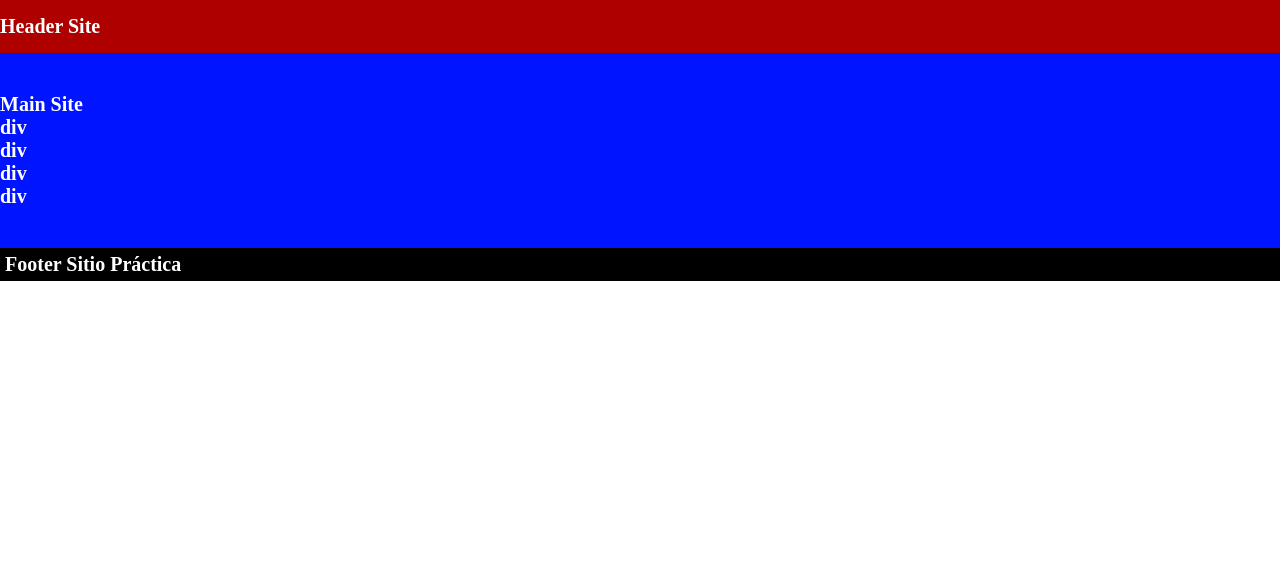
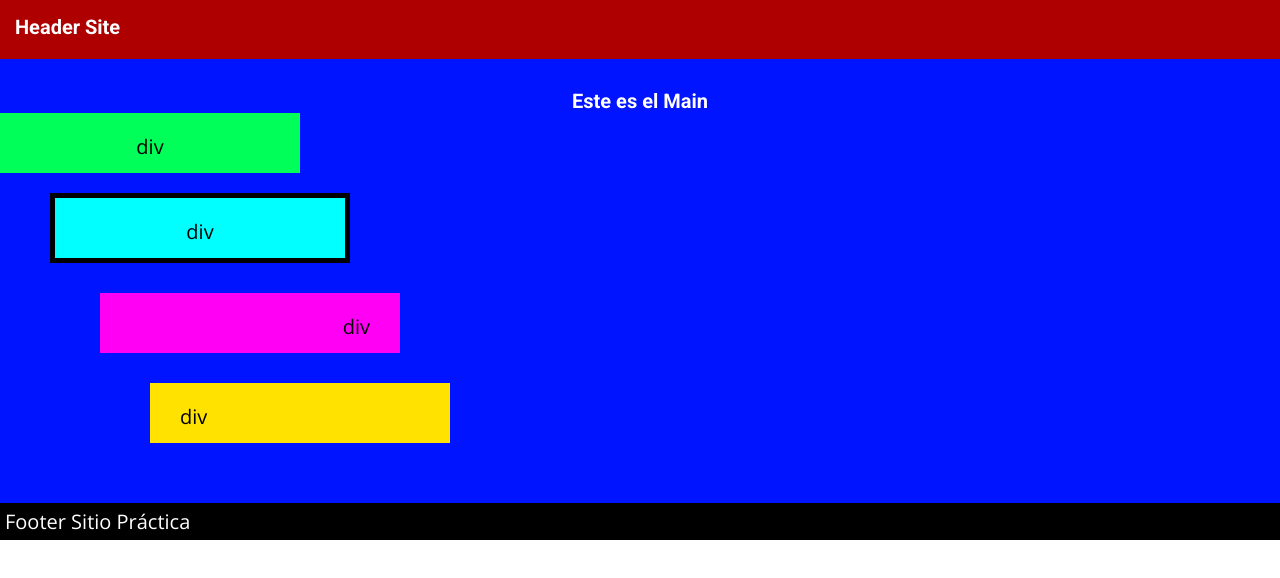
Before and after one commit to AndresMedrano/MasterDevF-AMV, a plain HTML site: page 03_boxmodel/index.html in a window 1280 px wide. Drawn offline with nearby package versions, Linux system fonts and the light colour scheme.

Commit message:
Box Model Realizado

```diff
--- a/03_boxmodel/assets/css/main.css
+++ b/03_boxmodel/assets/css/main.css
@@ -3,24 +3,25 @@
     padding: 0;
     font-weight: inherit;
     font-size: inherit;
+    box-sizing: border-box;
+}
+
+#body{
+    /* font-family: 'Roboto', sans-serif; */
 }
 
 #header {
     background-color: #af0000;
-    padding-top: 15px;
+    /* padding-top: 15px;
     padding-bottom: 15px;
-}
-
-h1, h2, h3, h4{
-    color: #fff;
-    font-weight: bold;
-    font-size: 20px;
+    padding-left: 20px; */
+    padding: 15px 15px 20px;
 }
 
 #main{
     background-color: #0014ff;
-    padding-top: 40px;
-    padding-bottom: 40px;
+    padding: 30px 0 30px 0px;
+
 }
 
 #footer{
@@ -28,3 +29,72 @@ h1, h2, h3, h4{
     padding: 5px;
 
 }
+
+h1, h2{
+    color: #fff;
+    font-size: 20px;
+    font-weight: 700;
+    font-family: 'Roboto', sans-serif;
+}
+
+h3{
+    color: #000;
+    font-size: 20px;
+    font-weight: 400;
+    font-family: 'Open Sans', sans-serif;
+}
+
+h4{
+    color: #fff;
+    font-size: 20px;
+    font-weight: 400;
+    font-family: 'Open Sans', sans-serif;
+}
+
+/* Seudoclases en CSS */
+
+main > h2:first-child{
+    text-align: center;
+
+    /* Otra Forma de centrar el texto */
+    /* width: 500px;
+    margin: 0 auto; */
+}
+
+/* NTH-CHILD Seudoclase, que toma el objeto que yo le especifique */
+/* div:nth-child(1){
+    background: #00ff59;
+} */
+
+div{
+    width: 300px;
+    height: 60px;
+    padding: 20px 0px 40px 0px;
+}
+
+.divisor1{
+    /* margin-left: -30px; */
+    text-align: center;
+    background: #00ff59;
+}
+
+.divisor2{
+    margin: 20px 0 30px 50px;
+    text-align: center;
+    background: #01ffff;
+    border: 5px solid black ;
+}
+
+.divisor3{
+    margin: 30px 0 30px 100px;
+    padding: 20px 30px 40px 0px;
+    text-align: right;
+    background: #ff00f4;
+}
+
+.divisor4{
+    margin: 30px 0 30px 150px;
+    padding: 20px 0px 40px 30px;
+    text-align: left;
+    background: #ffe200;
+}
--- a/03_boxmodel/index.html
+++ b/03_boxmodel/index.html
@@ -5,11 +5,17 @@
     <meta charset="UTF-8">
     <meta http-equiv="X-UA-Compatible" content="IE=edge">
     <meta name="viewport" content="width=device-width, initial-scale=1.0">
+    <link rel="preconnect" href="https://fonts.gstatic.com">
+    <link href="https://fonts.googleapis.com/css2?family=Roboto:wght@700&display=swap" rel="stylesheet">
+    <link rel="preconnect" href="https://fonts.gstatic.com">
+    <link href="https://fonts.googleapis.com/css2?family=Open+Sans:wght@400;700&family=Roboto:wght@700&display=swap" rel="stylesheet">
     <link rel="stylesheet" href="assets/css/main.css">
+
+
     <title>Box Model</title>
 </head>
 
-<body>
+<body id="body">
     <header id="header">
 
         <h1>Header Site</h1>
@@ -17,18 +23,18 @@
     </header>
 
     <main id="main">
-        <h2>Main Site</h2>
+        <h2>Este es el Main </h2>
 
-        <div>
+        <div class="divisor1">
             <h3>div</h3>
         </div>
-        <div>
+        <div class="divisor2">
             <h3>div</h3>
         </div>
-        <div>
+        <div class="divisor3">
             <h3>div</h3>
         </div>
-        <div>
+        <div class="divisor4">
             <h3>div</h3>
         </div>
     </main>
```
